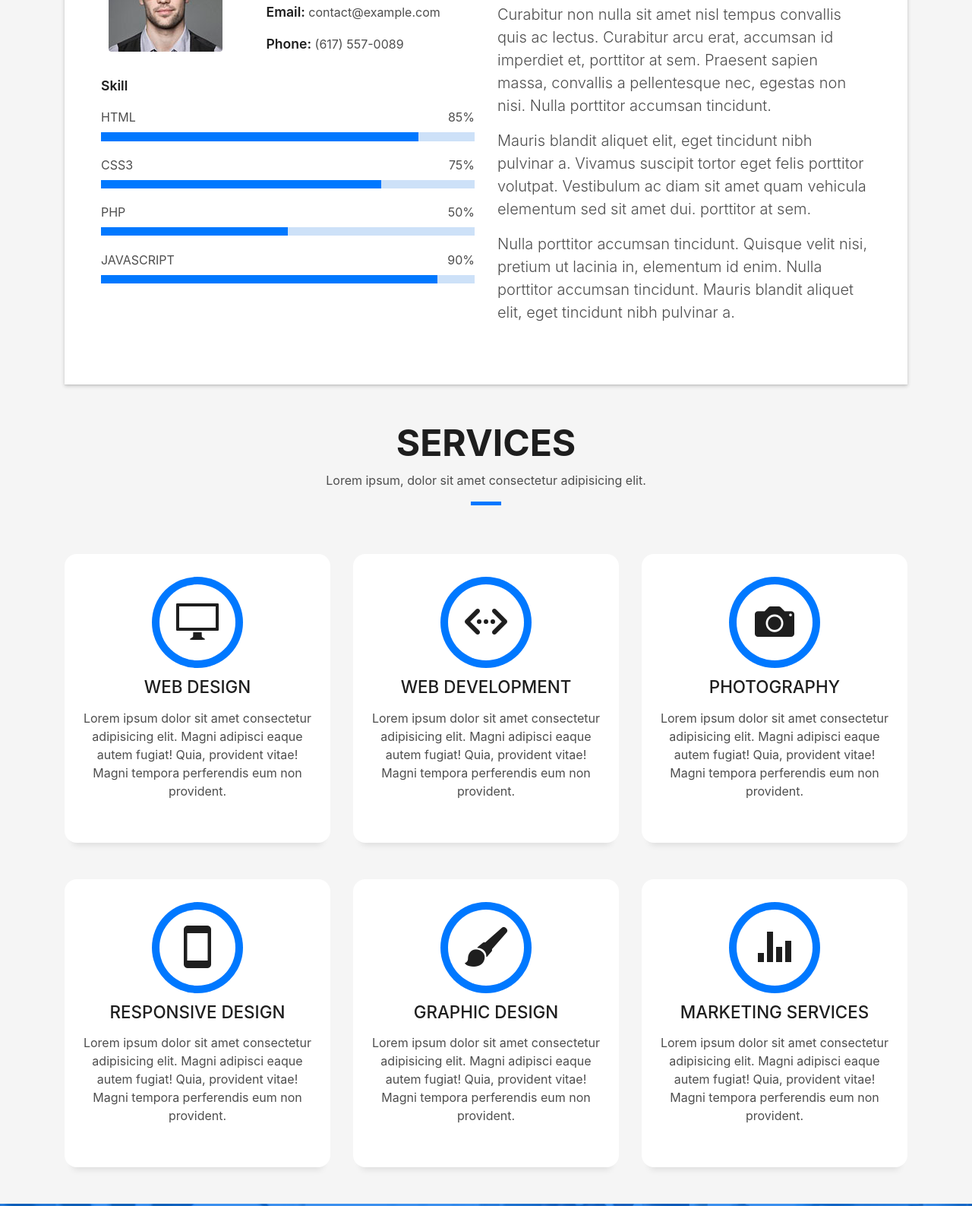
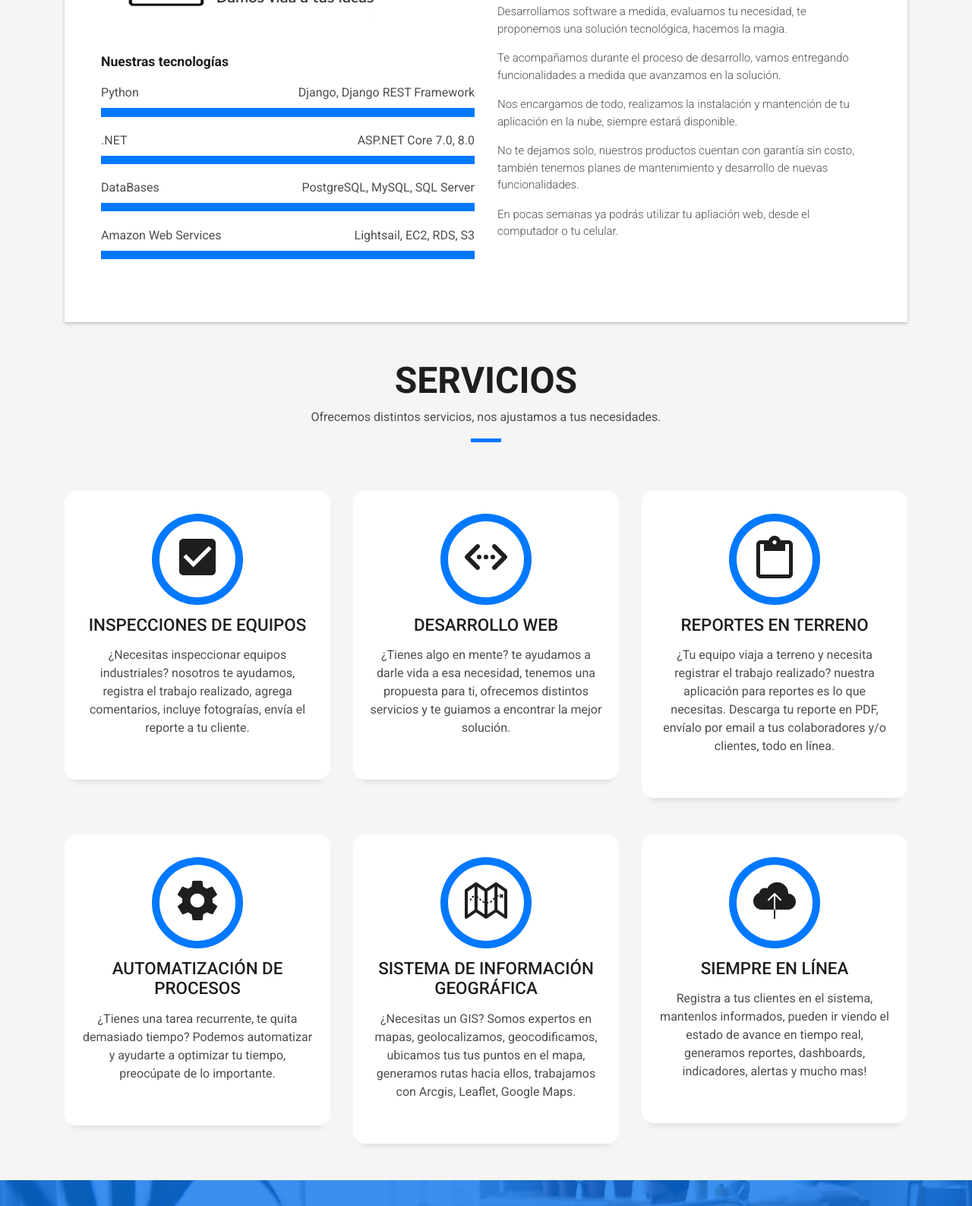
Before and after one commit to fredybarrera/fredybarrera.github.io, a plain HTML site: page index.html in a window 1280 px wide. Shown: the part 1010-2597 px from the top of the page at 76% size. Drawn offline with Linux system fonts and the light colour scheme; files whose address does not match are found by name.

Commit message:
Ajustes textos + estilos

```diff
--- a/index.html
+++ b/index.html
@@ -2,7 +2,7 @@
 <html lang="en">
 <head>
   <meta charset="utf-8">
-  <title>ArtisanDev</title>
+  <title>ArtisansDev</title>
   <meta content="width=device-width, initial-scale=1.0" name="viewport">
   <meta content="" name="keywords">
   <meta content="" name="description">
@@ -21,15 +21,19 @@
   <link href="lib/owlcarousel/assets/owl.carousel.min.css" rel="stylesheet">
   <link href="lib/lightbox/css/lightbox.min.css" rel="stylesheet">
 
+  <link rel="preconnect" href="https://fonts.googleapis.com">
+  <link rel="preconnect" href="https://fonts.gstatic.com" crossorigin>
+  <link href="https://fonts.googleapis.com/css2?family=Roboto:ital,wght@0,100;0,300;0,400;0,500;0,700;0,900;1,100;1,300;1,400;1,500;1,700;1,900&display=swap" rel="stylesheet">
+
   <!-- Main Stylesheet File -->
   <link href="css/style.css" rel="stylesheet">
 
-  <!-- =======================================================
-    Theme Name: DevFolio
-    Theme URL: https://bootstrapmade.com/devfolio-bootstrap-portfolio-html-template/
-    Author: BootstrapMade.com
-    License: https://bootstrapmade.com/license/
-  ======================================================= -->
+  <style>
+    body {
+      font-family: 'Roboto', sans-serif;
+    }
+  </style>
+
 </head>
 
 <body id="page-top">
@@ -37,8 +41,8 @@
   <!--/ Nav Star /-->
   <nav class="navbar navbar-b navbar-trans navbar-expand-md fixed-top" id="mainNav">
     <div class="container">
-      <a class="navbar-brand js-scroll" href="#page-top">
-        <img src="img/logo2white.png" alt="ArtisanDev">
+      <a class="navbar-brand js-scroll" href="#page-top" style="font-family: 'Roboto';font-size: 45px;font-weight: 300;">
+        ArtisansDev
       </a>
       <button class="navbar-toggler collapsed" type="button" data-toggle="collapse" data-target="#navbarDefault"
         aria-controls="navbarDefault" aria-expanded="false" aria-label="Toggle navigation">
@@ -49,22 +53,22 @@
       <div class="navbar-collapse collapse justify-content-end" id="navbarDefault">
         <ul class="navbar-nav">
           <li class="nav-item">
-            <a class="nav-link js-scroll active" href="#home">Inicio</a>
+            <a class="nav-link js-scroll active" href="#home" style="font-weight: 300;">Inicio</a>
           </li>
           <li class="nav-item">
-            <a class="nav-link js-scroll" href="#about">Nosotros</a>
+            <a class="nav-link js-scroll" href="#about" style="font-weight: 300;">Nosotros</a>
           </li>
           <li class="nav-item">
-            <a class="nav-link js-scroll" href="#service">Servicios</a>
+            <a class="nav-link js-scroll" href="#service" style="font-weight: 300;">Servicios</a>
           </li>
           <!-- <li class="nav-item">
             <a class="nav-link js-scroll" href="#work">Nuestros trabajos</a>
           </li> -->
           <li class="nav-item">
-            <a class="nav-link js-scroll" href="#blog">Nuestros trabajos</a>
+            <a class="nav-link js-scroll" href="#blog" style="font-weight: 300;">Desarrollos</a>
           </li>
           <li class="nav-item">
-            <a class="nav-link js-scroll" href="#contact">Contacto</a>
+            <a class="nav-link js-scroll" href="#contact" style="font-weight: 300;">Contacto</a>
           </li>
         </ul>
       </div>
@@ -73,15 +77,15 @@
   <!--/ Nav End /-->
 
   <!--/ Intro Skew Star /-->
-  <div id="home" class="intro route bg-image" style="background-image: url(img/intro-bg.jpg)">
+  <div id="home" class="intro route bg-image" style="background-image: url(img/post-3.jpg)">
     <div class="overlay-itro"></div>
     <div class="intro-content display-table">
       <div class="table-cell">
         <div class="container">
           <!--<p class="display-6 color-d">Hello, world!</p>-->
-          <h1 class="intro-title mb-4">ArtisanDev, desarrollamos software</h1>
-          <p class="intro-subtitle"><span class="text-slider-items">Aplicaciones web,Flujos de trabajo,Inspecciones de equipos,Reportes en terreno,Reportabilidad</span><strong class="text-slider"></strong></p>
-          <!-- <p class="pt-3"><a class="btn btn-primary btn js-scroll px-4" href="#about" role="button">Learn More</a></p> -->
+          <h1 class="intro-title mb-4" style="font-weight: 300;">Desarrollamos software</h1>
+          <p class="intro-subtitle"><span class="text-slider-items">Aplicaciones web,Flujos de trabajo,Inspecciones de equipos industriales,Reportes en terreno,Creación y asignación de tareas</span><strong class="text-slider" style="font-weight: 200;"></strong></p>
+          <p class="pt-3"><a class="btn btn-outline-primary btn js-scroll px-4" href="#about" role="button">Nosotros</a></p>
         </div>
       </div>
     </div>
@@ -96,40 +100,40 @@
             <div class="row">
               <div class="col-md-6">
                 <div class="row">
-                  <div class="col-sm-6 col-md-5">
+                  <div class="col-sm-12">
                     <div class="about-img">
-                      <img src="img/testimonial-2.jpg" class="img-fluid rounded b-shadow-a" alt="">
+                      <img src="img/logo2.png" class="img-fluid rounded b-shadow-a" alt="">
                     </div>
                   </div>
-                  <div class="col-sm-6 col-md-7">
+                  <!-- <div class="col-sm-6 col-md-7">
                     <div class="about-info">
                       <p><span class="title-s">Name: </span> <span>Morgan Freeman</span></p>
                       <p><span class="title-s">Profile: </span> <span>full stack developer</span></p>
                       <p><span class="title-s">Email: </span> <span>contact@example.com</span></p>
                       <p><span class="title-s">Phone: </span> <span>(617) 557-0089</span></p>
                     </div>
-                  </div>
+                  </div> -->
                 </div>
                 <div class="skill-mf">
-                  <p class="title-s">Skill</p>
-                  <span>HTML</span> <span class="pull-right">85%</span>
+                  <p class="title-s">Nuestras tecnologías</p>
+                  <span>Python</span> <span class="pull-right">Django, Django REST Framework</span>
                   <div class="progress">
-                    <div class="progress-bar" role="progressbar" style="width: 85%;" aria-valuenow="85" aria-valuemin="0"
+                    <div class="progress-bar" role="progressbar" style="width: 100%;" aria-valuenow="100" aria-valuemin="0"
                       aria-valuemax="100"></div>
                   </div>
-                  <span>CSS3</span> <span class="pull-right">75%</span>
+                  <span>.NET</span> <span class="pull-right">ASP.NET Core 7.0, 8.0</span>
                   <div class="progress">
-                    <div class="progress-bar" role="progressbar" style="width: 75%" aria-valuenow="75" aria-valuemin="0"
+                    <div class="progress-bar" role="progressbar" style="width: 100%" aria-valuenow="100" aria-valuemin="0"
                       aria-valuemax="100"></div>
                   </div>
-                  <span>PHP</span> <span class="pull-right">50%</span>
+                  <span>DataBases</span> <span class="pull-right">PostgreSQL, MySQL, SQL Server</span>
                   <div class="progress">
-                    <div class="progress-bar" role="progressbar" style="width: 50%" aria-valuenow="50" aria-valuemin="0"
+                    <div class="progress-bar" role="progressbar" style="width: 100%" aria-valuenow="100" aria-valuemin="0"
                       aria-valuemax="100"></div>
                   </div>
-                  <span>JAVASCRIPT</span> <span class="pull-right">90%</span>
+                  <span>Amazon Web Services</span> <span class="pull-right">Lightsail, EC2, RDS, S3</span>
                   <div class="progress">
-                    <div class="progress-bar" role="progressbar" style="width: 90%" aria-valuenow="90" aria-valuemin="0"
+                    <div class="progress-bar" role="progressbar" style="width: 100%" aria-valuenow="100" aria-valuemin="0"
                       aria-valuemax="100"></div>
                   </div>
                 </div>
@@ -138,24 +142,23 @@
                 <div class="about-me pt-4 pt-md-0">
                   <div class="title-box-2">
                     <h5 class="title-left">
-                      About me
+                      ¿Qué hacemos?, te contamos ;)
                     </h5>
                   </div>
-                  <p class="lead">
-                    Curabitur non nulla sit amet nisl tempus convallis quis ac lectus. Curabitur arcu erat, accumsan id
-                    imperdiet et, porttitor
-                    at sem. Praesent sapien massa, convallis a pellentesque nec, egestas non nisi. Nulla
-                    porttitor accumsan tincidunt.
+                  <p class="lead" style="font-size: 15px;">
+                    Desarrollamos software a medida, evaluamos tu necesidad, te proponemos una solución tecnológica, hacemos la magia.
                   </p>
-                  <p class="lead">
-                    Mauris blandit aliquet elit, eget tincidunt nibh pulvinar a. Vivamus suscipit tortor eget felis
-                    porttitor volutpat. Vestibulum
-                    ac diam sit amet quam vehicula elementum sed sit amet dui. porttitor at sem.
+                  <p class="lead" style="font-size: 15px;">
+                    Te acompañamos durante el proceso de desarrollo, vamos entregando funcionalidades a medida que avanzamos en la solución.
                   </p>
-                  <p class="lead">
-                    Nulla porttitor accumsan tincidunt. Quisque velit nisi, pretium ut lacinia in, elementum id enim.
-                    Nulla porttitor accumsan
-                    tincidunt. Mauris blandit aliquet elit, eget tincidunt nibh pulvinar a.
+                  <p class="lead" style="font-size: 15px;">
+                    Nos encargamos de todo, realizamos la instalación y mantención de tu aplicación en la nube, siempre estará disponible.
+                  </p>
+                  <p class="lead" style="font-size: 15px;">
+                    No te dejamos solo, nuestros productos cuentan con garantía sin costo, también tenemos planes de mantenimiento y desarrollo de nuevas funcionalidades.
+                  </p>
+                  <p class="lead" style="font-size: 15px;">
+                    En pocas semanas ya podrás utilizar tu apliación web, desde el computador o tu celular.
                   </p>
                 </div>
               </div>
@@ -173,10 +176,10 @@
         <div class="col-sm-12">
           <div class="title-box text-center">
             <h3 class="title-a">
-              Services
+              Servicios
             </h3>
             <p class="subtitle-a">
-              Lorem ipsum, dolor sit amet consectetur adipisicing elit.
+              Ofrecemos distintos servicios, nos ajustamos a tus necesidades.
             </p>
             <div class="line-mf"></div>
           </div>
@@ -186,14 +189,12 @@
         <div class="col-md-4">
           <div class="service-box">
             <div class="service-ico">
-              <span class="ico-circle"><i class="ion-monitor"></i></span>
+              <span class="ico-circle"><i class="ion-android-checkbox"></i></span>
             </div>
             <div class="service-content">
-              <h2 class="s-title">Web Design</h2>
+              <h2 class="s-title">Inspecciones de equipos</h2>
               <p class="s-description text-center">
-                Lorem ipsum dolor sit amet consectetur adipisicing elit. Magni adipisci eaque autem fugiat! Quia,
-                provident vitae! Magni
-                tempora perferendis eum non provident.
+                ¿Necesitas inspeccionar equipos industriales? nosotros te ayudamos, registra el trabajo realizado, agrega comentarios, incluye fotograías, envía el reporte a tu cliente.
               </p>
             </div>
           </div>
@@ -204,11 +205,9 @@
               <span class="ico-circle"><i class="ion-code-working"></i></span>
             </div>
             <div class="service-content">
-              <h2 class="s-title">Web Development</h2>
+              <h2 class="s-title">Desarrollo Web</h2>
               <p class="s-description text-center">
-                Lorem ipsum dolor sit amet consectetur adipisicing elit. Magni adipisci eaque autem fugiat! Quia,
-                provident vitae! Magni
-                tempora perferendis eum non provident.
+                ¿Tienes algo en mente? te ayudamos a darle vida a esa necesidad, tenemos una propuesta para ti, ofrecemos distintos servicios y te guiamos a encontrar la mejor solución.
               </p>
             </div>
           </div>
@@ -216,14 +215,13 @@
         <div class="col-md-4">
           <div class="service-box">
             <div class="service-ico">
-              <span class="ico-circle"><i class="ion-camera"></i></span>
+              <span class="ico-circle"><i class="ion-android-clipboard"></i></span>
             </div>
             <div class="service-content">
-              <h2 class="s-title">Photography</h2>
+              <h2 class="s-title">Reportes en terreno</h2>
               <p class="s-description text-center">
-                Lorem ipsum dolor sit amet consectetur adipisicing elit. Magni adipisci eaque autem fugiat! Quia,
-                provident vitae! Magni
-                tempora perferendis eum non provident.
+                ¿Tu equipo viaja a terreno y necesita registrar el trabajo realizado? nuestra aplicación para reportes es lo que necesitas.
+                Descarga tu reporte en PDF, envíalo por email a tus colaboradores y/o clientes, todo en línea.
               </p>
             </div>
           </div>
@@ -231,14 +229,12 @@
         <div class="col-md-4">
           <div class="service-box">
             <div class="service-ico">
-              <span class="ico-circle"><i class="ion-android-phone-portrait"></i></span>
+              <span class="ico-circle"><i class="ion-android-settings"></i></span>
             </div>
             <div class="service-content">
-              <h2 class="s-title">Responsive Design</h2>
+              <h2 class="s-title">Automatización de procesos</h2>
               <p class="s-description text-center">
-                Lorem ipsum dolor sit amet consectetur adipisicing elit. Magni adipisci eaque autem fugiat! Quia,
-                provident vitae! Magni
-                tempora perferendis eum non provident.
+                ¿Tienes una tarea recurrente, te quita demasiado tiempo? Podemos automatizar y ayudarte a optimizar tu tiempo, preocúpate de lo importante.
               </p>
             </div>
           </div>
@@ -246,14 +242,12 @@
         <div class="col-md-4">
           <div class="service-box">
             <div class="service-ico">
-              <span class="ico-circle"><i class="ion-paintbrush"></i></span>
+              <span class="ico-circle"><i class="ion-map"></i></span>
             </div>
             <div class="service-content">
-              <h2 class="s-title">Graphic Design</h2>
+              <h2 class="s-title">Sistema de información geográfica</h2>
               <p class="s-description text-center">
-                Lorem ipsum dolor sit amet consectetur adipisicing elit. Magni adipisci eaque autem fugiat! Quia,
-                provident vitae! Magni
-                tempora perferendis eum non provident.
+                ¿Necesitas un GIS? Somos expertos en mapas, geolocalizamos, geocodificamos, ubicamos tus tus puntos en el mapa, generamos rutas hacia ellos, trabajamos con Arcgis, Leaflet, Google Maps.
               </p>
             </div>
           </div>
@@ -261,14 +255,12 @@
         <div class="col-md-4">
           <div class="service-box">
             <div class="service-ico">
-              <span class="ico-circle"><i class="ion-stats-bars"></i></span>
+              <span class="ico-circle"><i class="ion-ios-cloud-upload"></i></span>
             </div>
             <div class="service-content">
-              <h2 class="s-title">Marketing Services</h2>
+              <h2 class="s-title">Siempre en línea</h2>
               <p class="s-description text-center">
-                Lorem ipsum dolor sit amet consectetur adipisicing elit. Magni adipisci eaque autem fugiat! Quia,
-                provident vitae! Magni
-                tempora perferendis eum non provident.
+                Registra a tus clientes en el sistema, mantenlos informados, pueden ir viendo el estado de avance en tiempo real, generamos reportes, dashboards, indicadores, alertas y mucho mas!
               </p>
             </div>
           </div>
@@ -543,10 +535,10 @@
         <div class="col-sm-12">
           <div class="title-box text-center">
             <h3 class="title-a">
-              Blog
+              Desarrollos
             </h3>
             <p class="subtitle-a">
-              Lorem ipsum, dolor sit amet consectetur adipisicing elit.
+              Algunos de nuestros trabajos.
             </p>
             <div class="line-mf"></div>
           </div>
@@ -561,7 +553,7 @@
             <div class="card-body">
               <div class="card-category-box">
                 <div class="card-category">
-                  <h6 class="category">Travel</h6>
+                  <h6 class="category">Agenda Gym</h6>
                 </div>
               </div>
               <h3 class="card-title"><a href="blog-single.html">See more ideas about Travel</a></h3>
@@ -575,7 +567,7 @@
               <div class="post-author">
                 <a href="#">
                   <img src="img/testimonial-2.jpg" alt="" class="avatar rounded-circle">
-                  <span class="author">Morgan Freeman</span>
+                  <span class="author">xxxxx</span>
                 </a>
               </div>
               <div class="post-date">
@@ -592,7 +584,7 @@
             <div class="card-body">
               <div class="card-category-box">
                 <div class="card-category">
-                  <h6 class="category">Web Design</h6>
+                  <h6 class="category">Site manager</h6>
                 </div>
               </div>
               <h3 class="card-title"><a href="blog-single.html">See more ideas about Travel</a></h3>
@@ -623,7 +615,7 @@
             <div class="card-body">
               <div class="card-category-box">
                 <div class="card-category">
-                  <h6 class="category">Web Design</h6>
+                  <h6 class="category">Inspection</h6>
                 </div>
               </div>
               <h3 class="card-title"><a href="blog-single.html">See more ideas about Travel</a></h3>
@@ -741,15 +733,9 @@
         <div class="row">
           <div class="col-sm-12">
             <div class="copyright-box">
-              <p class="copyright">&copy; Copyright <strong>DevFolio</strong>. All Rights Reserved</p>
+              <p class="copyright">&copy; Copyright</p>
               <div class="credits">
-                <!--
-                  All the links in the footer should remain intact.
-                  You can delete the links only if you purchased the pro version.
-                  Licensing information: https://bootstrapmade.com/license/
-                  Purchase the pro version with working PHP/AJAX contact form: https://bootstrapmade.com/buy/?theme=DevFolio
-                -->
-                Designed by <a href="https://bootstrapmade.com/">BootstrapMade</a>
+
               </div>
             </div>
           </div>
```
Also changed, not shown: css/style.css (+10 -5 lines), img/logo1v2.jpg (added).
